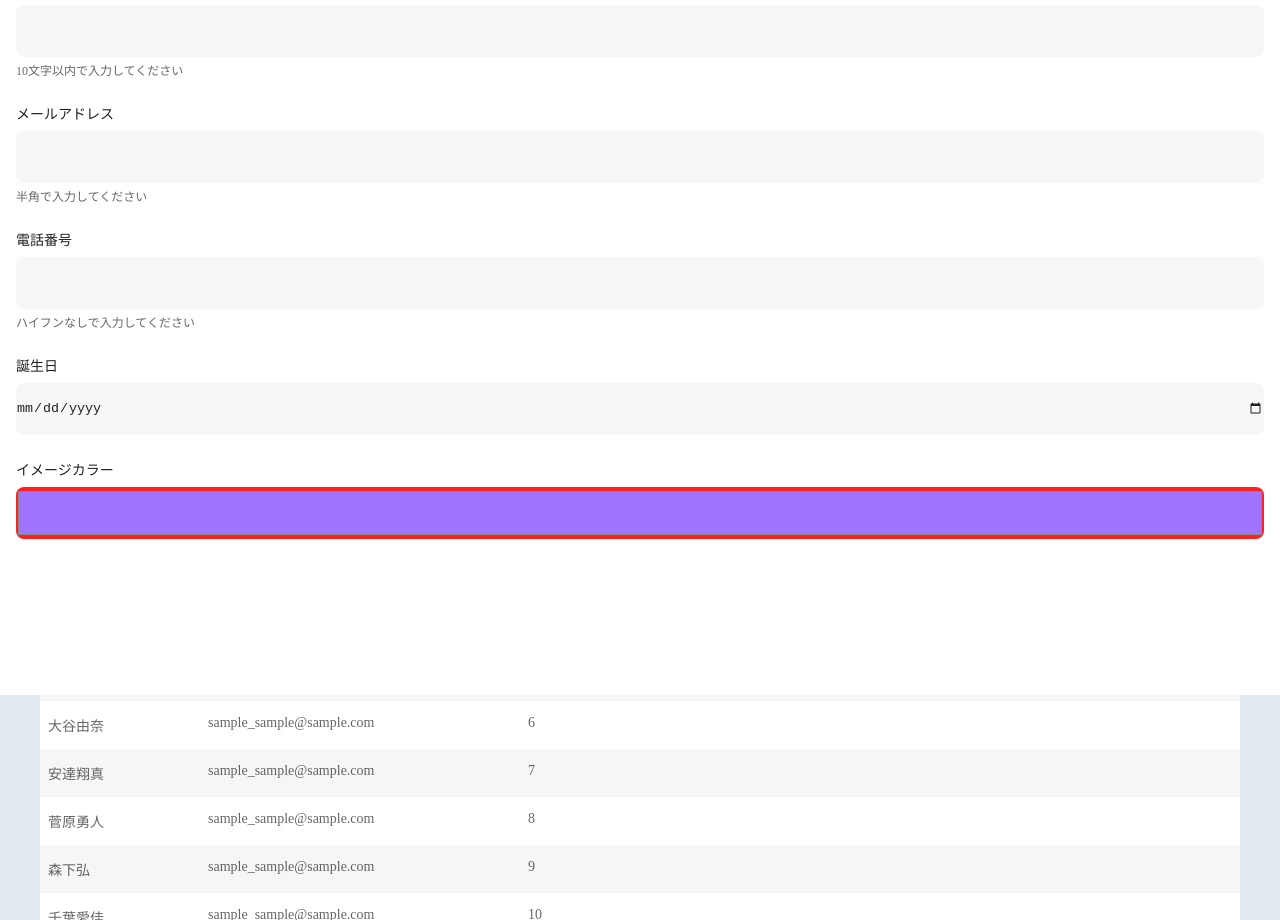
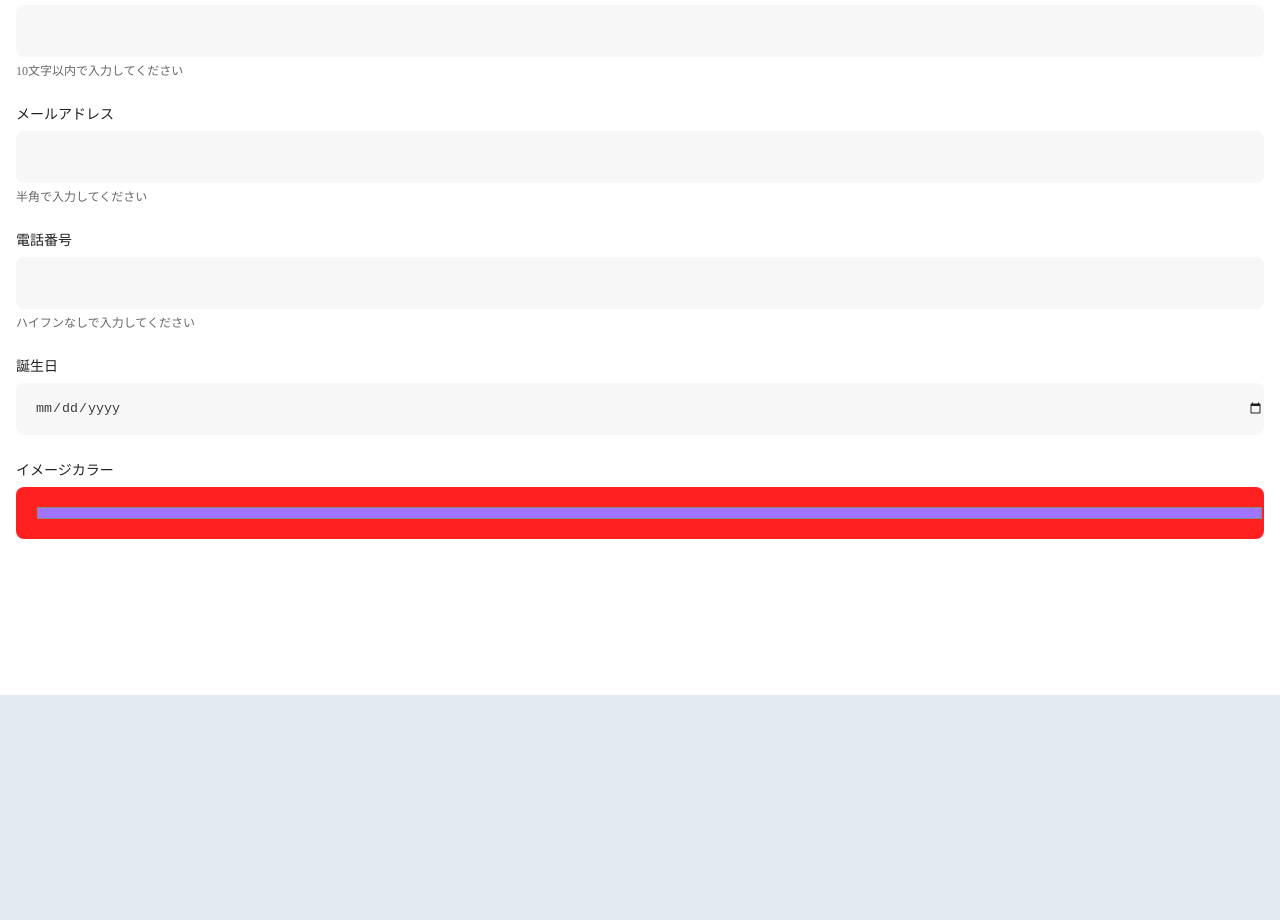
Before and after one commit to yjMiyoshi/management_page, a plain HTML site: page index.html in a window 1280 px wide. Shown: the part 905-1825 px from the top of the page. After the commit the page ends 1600 px from the top, so only its background shows below. Drawn offline with Linux system fonts and the light colour scheme.

Commit message:
fix sp page

```diff
--- a/css/styles.css
+++ b/css/styles.css
@@ -64,6 +64,7 @@ h1 {
 }
 /* content-modal 配下の input */
 .content-modal input {
+  color: rgba(0, 0, 0, 0.87);
   width: 100%;
   height: 52px;
   border-radius: 8px;
@@ -71,6 +72,9 @@ h1 {
   padding: 0;
   border: none;
   outline: none;
+  padding-top: 16px;
+  padding-bottom: 16px;
+  padding-left: 19px;
 }
 input[type="color"] {
   background-color: red;
@@ -157,7 +161,7 @@ input:not(:placeholder-shown) {
 /* レコード部のcss */
 .data-top-parts {
   background-color: #FFFFFF;
-  width: 1000px;
+  width: 580px;
   height: 8px;
   border-radius: 4px 4px 0px 0px;
 }
@@ -246,8 +250,6 @@ div.data-body> :nth-child(even) {
 }
 
 [type="search"] {
-  /* width: 934px;
-  height: 52px; */
   font-size: 14px;
   border: none;
 }
--- a/index.html
+++ b/index.html
@@ -10,6 +10,7 @@
 </head>
 
 <body>
+  <div class="main">
     <input type="checkbox" id="open" hidden>
     <div class="content-modal">
       <form action="#" method="post">
@@ -63,7 +64,6 @@
         <!-- <div class="sidebar-word">ホーム</div> -->
       </div>
     </nav>
-  <div class="main">
     <div class="container">
       <div class="contents">
         <div class="header-top-contents">
```
Lines whose indentation alone changed are shown as unchanged.
